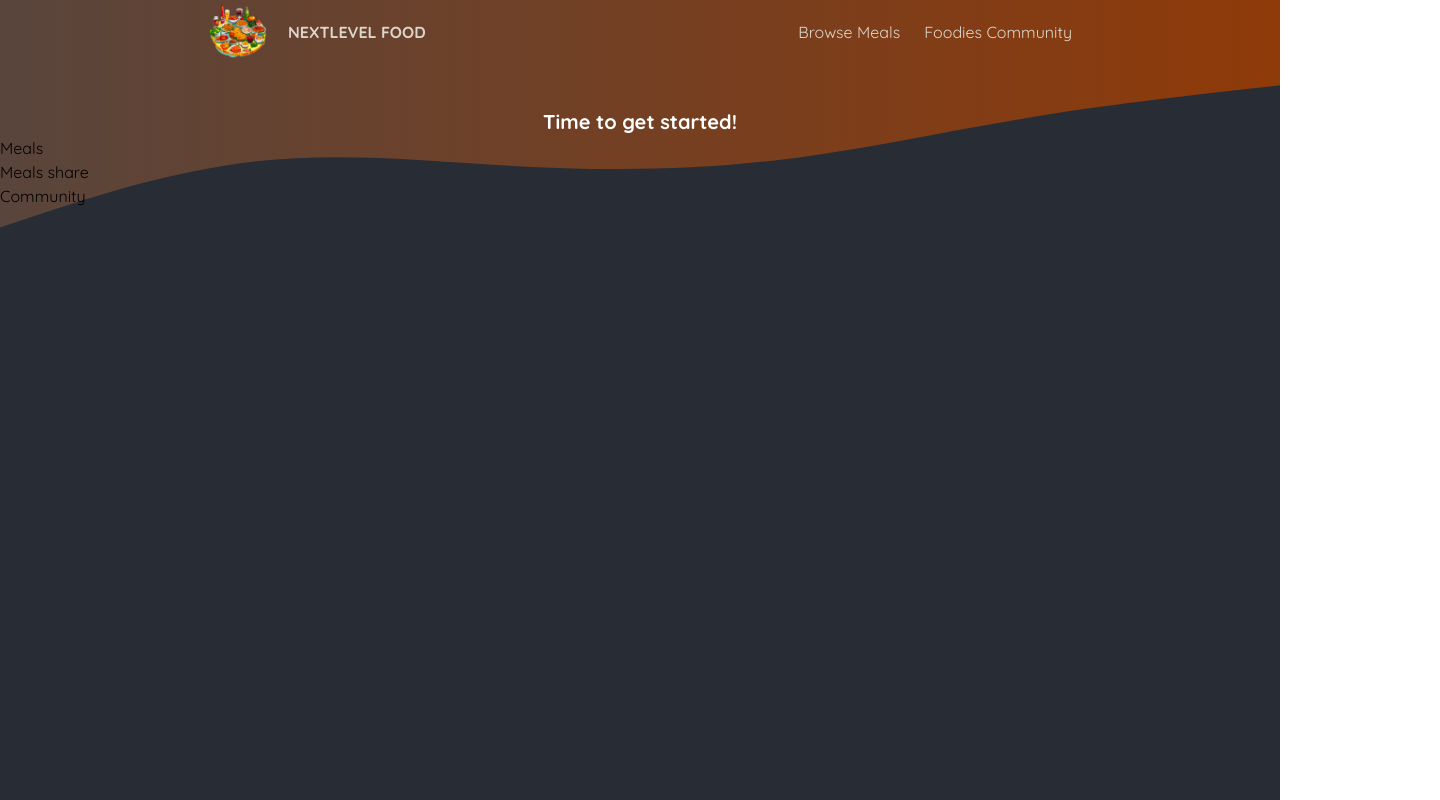
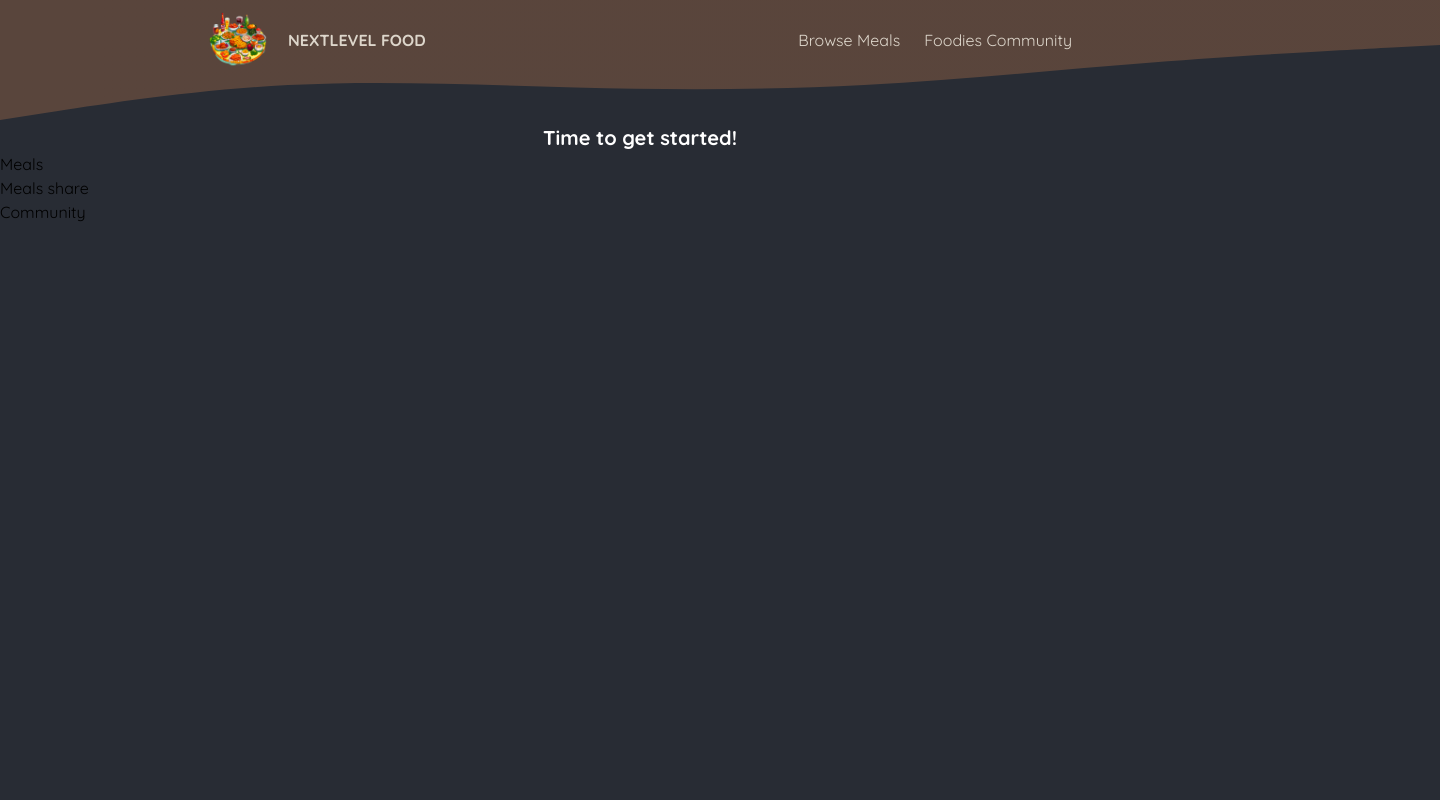
Before and after one commit to Artebah/Foodies, a Next.js app: page / in a window 1280 px wide. Shown: the whole page, 1440 px wide, since content can reach past the window. Built offline with nearby package versions, Linux system fonts and the light colour scheme.

Commit message:
Fix header background height

```diff
--- a/app/components/MainHeader.tsx
+++ b/app/components/MainHeader.tsx
@@ -5,7 +5,7 @@ import Logo from "@/assets/logo.png";
 
 const MainHeader = () => {
   return (
-    <header className="max-w-4xl mx-auto px-4 h-16 text-light-yellow flex justify-between items-center gap-6">
+    <header className="_container h-20 text-light-yellow flex justify-between items-center gap-6">
       <Link className="flex gap-5 items-center font-bold uppercase" href="/">
         <Image src={Logo} alt="Logo" width={60} height={60} priority />
         NextLevel Food
--- a/app/components/MainHeaderBackground.tsx
+++ b/app/components/MainHeaderBackground.tsx
@@ -3,16 +3,28 @@ import React from "react";
 const MainHeaderBackground = () => {
   return (
     <div className="header-background font-quicksand">
-      <svg xmlns="http://www.w3.org/2000/svg" viewBox="0 0 1440 320">
+      <svg width="1440" height="120" viewBox="0 0 1440 120" fill="none" xmlns="http://www.w3.org/2000/svg">
+        <g clip-path="url(#clip0_1_3)">
+          <path
+            d="M0 120L48 112.5C96 105 192 90 288 84.9844C384 80.1563 480 84.8437 576 87.5156C672 90 768 90 864 84.9844C960 80.1563 1056 69.8438 1152 62.4844C1248 54.8438 1344 50.1563 1392 47.4844L1440 45V0H1392C1344 0 1248 0 1152 0C1056 0 960 0 864 0C768 0 672 0 576 0C480 0 384 0 288 0C192 0 96 0 48 0H0V120Z"
+            fill="url(#paint0_linear_1_3)"
+          />
+        </g>
         <defs>
-          <linearGradient id="gradient" x1="0%" y1="0%" x2="100%" y2="0%">
-            <stop offset="0%" style={{ stopColor: "#59453c", stopOpacity: "1" }} />
-            <stop offset="100%" style={{ stopColor: "#8f3a09", stopOpacity: "1" }} />
+          <linearGradient
+            id="paint0_linear_1_3"
+            x1="0"
+            y1="0"
+            x2="144000"
+            y2="0"
+            gradientUnits="userSpaceOnUse">
+            <stop stop-color="#59453C" />
+            <stop offset="1" stop-color="#8F3A09" />
           </linearGradient>
+          <clipPath id="clip0_1_3">
+            <rect width="1440" height="120" fill="white" />
+          </clipPath>
         </defs>
-        <path
-          fill="url(#gradient)"
-          d="M0,256L48,240C96,224,192,192,288,181.3C384,171,480,181,576,186.7C672,192,768,192,864,181.3C960,171,1056,149,1152,133.3C1248,117,1344,107,1392,101.3L1440,96L1440,0L1392,0C1344,0,1248,0,1152,0C1056,0,960,0,864,0C768,0,672,0,576,0C480,0,384,0,288,0C192,0,96,0,48,0L0,0Z"></path>
       </svg>
     </div>
   );
--- a/app/globals.css
+++ b/app/globals.css
@@ -11,19 +11,17 @@ body {
   background: radial-gradient(#282c34, #282c34);
 }
 
+._container {
+  @apply max-w-4xl mx-auto px-4;
+}
+
 .header-background {
   position: absolute;
   width: 100%;
-  height: 320px;
+  height: 100px;
   top: 0;
   left: 0;
   z-index: -1;
-}
-
-svg {
-  display: block;
-  width: 100%;
-  height: auto;
 }
 
 .not-found,
```
